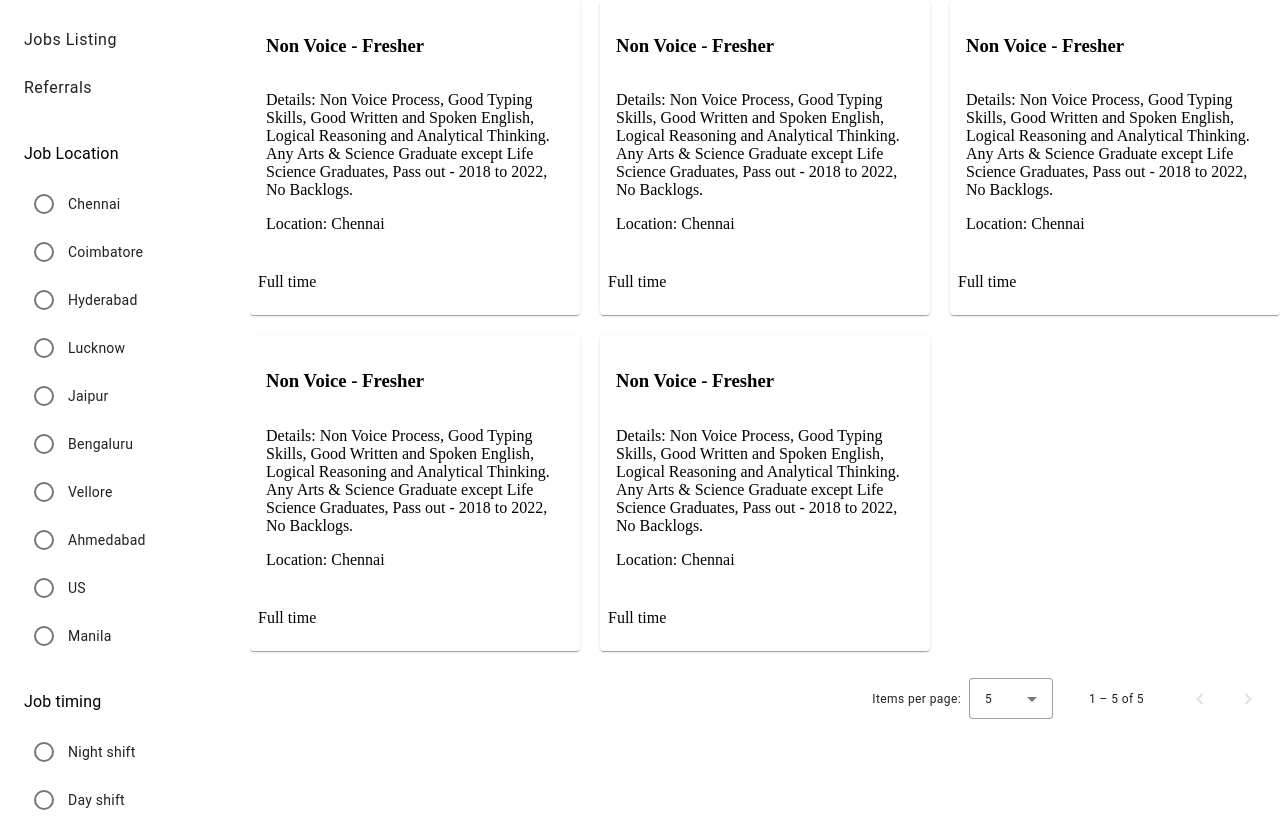
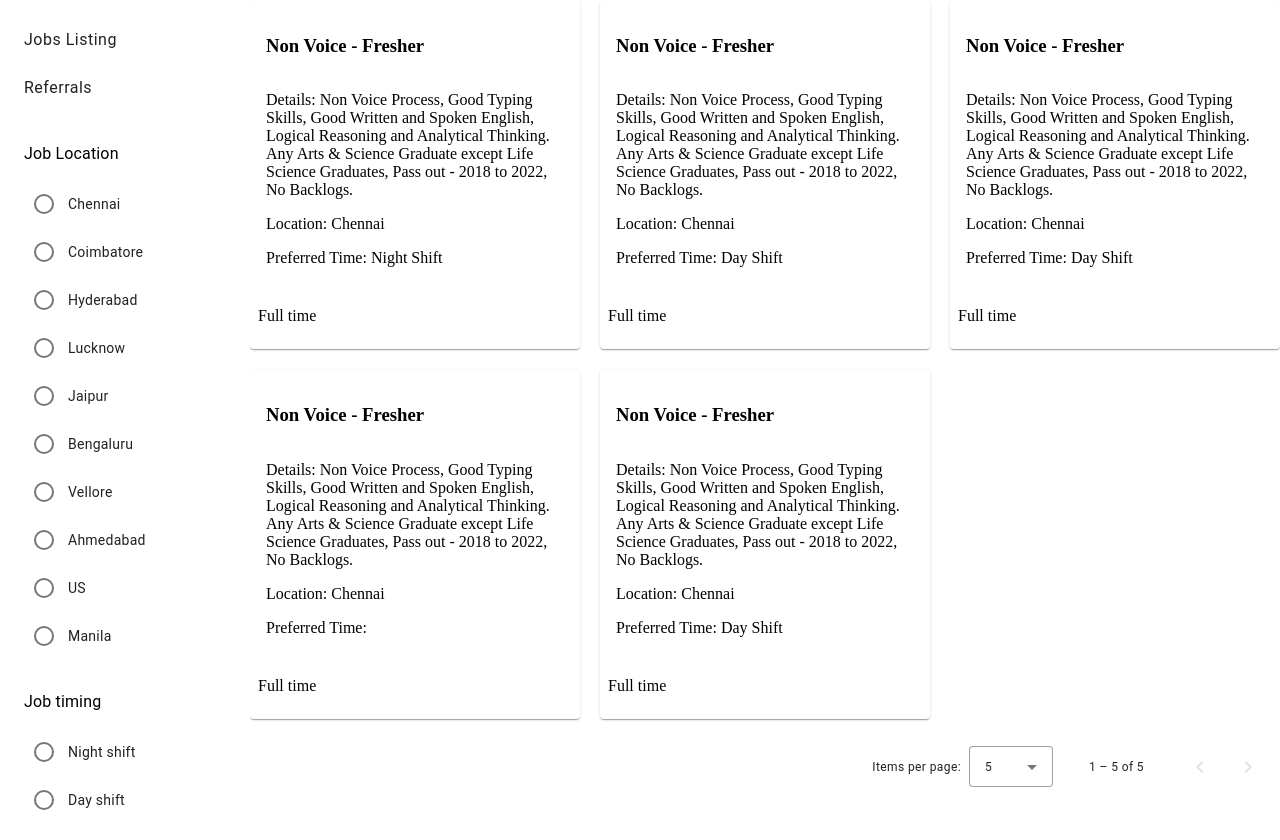
Before and after one commit to mithun30052001/angular-filters, an Angular app: page /jobs in a window 1280 px wide. Built offline with nearby package versions, Linux system fonts and the light colour scheme.

Commit message:
Timing Feature

```diff
--- a/src/app/jobs-listing/jobs-listing.component.html
+++ b/src/app/jobs-listing/jobs-listing.component.html
@@ -8,8 +8,9 @@
       </mat-card-header>
       <mat-card-content>
         <div class="card-body">
-          <p> Details: {{ job.details }}</p>
+          <p>Details: {{ job.details }}</p>
           <p>Location: {{ job.location }}</p>
+          <p>Preferred Time: {{ job.timePreference }}</p>
         </div>
       </mat-card-content>
       <mat-card-actions>
--- a/src/app/jobs-listing/jobs-listing.component.ts
+++ b/src/app/jobs-listing/jobs-listing.component.ts
@@ -15,6 +15,7 @@ export class JobsListingComponent implements OnInit, AfterViewInit {
   pageSizeOptions: number[] = [5, 10, 25, 100];
   itemsPerPage: number = 5;
   location: string = '';
+  timings: string = '';
 
   constructor(
     private route: ActivatedRoute,
@@ -30,6 +31,7 @@ export class JobsListingComponent implements OnInit, AfterViewInit {
 
     this.route.queryParams.subscribe(params => {
       this.location = params['location'] || '';
+      this.timings = params['timings'] || '';
       this.itemsPerPage = +params['itemsPerPage'] || 5;
       this.applyFilter();
     });
@@ -49,6 +51,7 @@ export class JobsListingComponent implements OnInit, AfterViewInit {
       this.router.navigate([], {
         queryParams: {
           location: this.location,
+          timings: this.timings,
           itemsPerPage: this.itemsPerPage
         }
       });
@@ -57,17 +60,18 @@ export class JobsListingComponent implements OnInit, AfterViewInit {
   }
 
   private applyFilter() {
+    this.filteredJobListings = [...this.jobListings];
     if (this.location) {
-      this.filteredJobListings = this.jobListings.filter(job => job.location.toLowerCase() === this.location.toLowerCase());
-    } else {
-      this.filteredJobListings = this.jobListings;
+      this.filteredJobListings = this.filteredJobListings.filter(job => job.location.toLowerCase() === this.location.toLowerCase());
     }
-
+    if (this.timings) {
+      this.filteredJobListings = this.filteredJobListings.filter(job => job.timePreference?.toLowerCase() === this.timings.toLowerCase());
+    }
     if (this.paginator) {
       const startIndex = this.paginator.pageIndex * this.itemsPerPage;
       const endIndex = startIndex + this.itemsPerPage;
       this.filteredJobListings = this.filteredJobListings.slice(startIndex, endIndex);
-    }else{
+    } else {
       this.filteredJobListings = this.filteredJobListings.slice(0, this.itemsPerPage);
     }
   }
--- a/src/app/services/job.services.ts
+++ b/src/app/services/job.services.ts
@@ -9,10 +9,10 @@ export class JobsService {
 
   getJobListings(): Observable<any[]> {
     const jobListings = [
-      { title: 'Non Voice - Fresher', location: 'Chennai', details: 'Non Voice Process, Good Typing Skills, Good Written and Spoken English, Logical Reasoning and Analytical Thinking. Any Arts & Science Graduate except Life Science Graduates, Pass out - 2018 to 2022, No Backlogs.', type: 'Full time', experience: 'Fresher', date: '18 Jan 2023' },
-      { title: 'Non Voice - Fresher', location: 'Chennai', details: 'Non Voice Process, Good Typing Skills, Good Written and Spoken English, Logical Reasoning and Analytical Thinking. Any Arts & Science Graduate except Life Science Graduates, Pass out - 2018 to 2022, No Backlogs.', type: 'Full time', experience: 'Fresher', date: '18 Jan 2023' },
-      { title: 'Non Voice - Fresher', location: 'Chennai', details: 'Non Voice Process, Good Typing Skills, Good Written and Spoken English, Logical Reasoning and Analytical Thinking. Any Arts & Science Graduate except Life Science Graduates, Pass out - 2018 to 2022, No Backlogs.', type: 'Full time', experience: 'Fresher', date: '18 Jan 2023' },
-      { title: 'Non Voice - Fresher', location: 'Chennai', details: 'Non Voice Process, Good Typing Skills, Good Written and Spoken English, Logical Reasoning and Analytical Thinking. Any Arts & Science Graduate except Life Science Graduates, Pass out - 2018 to 2022, No Backlogs.', type: 'Full time', experience: 'Fresher', date: '18 Jan 2023' },{ title: 'Non Voice - Fresher', location: 'Chennai', details: 'Non Voice Process, Good Typing Skills, Good Written and Spoken English, Logical Reasoning and Analytical Thinking. Any Arts & Science Graduate except Life Science Graduates, Pass out - 2018 to 2022, No Backlogs.', type: 'Full time', experience: 'Fresher', date: '18 Jan 2023' },
+      { title: 'Non Voice - Fresher', location: 'Chennai', details: 'Non Voice Process, Good Typing Skills, Good Written and Spoken English, Logical Reasoning and Analytical Thinking. Any Arts & Science Graduate except Life Science Graduates, Pass out - 2018 to 2022, No Backlogs.', type: 'Full time', experience: 'Fresher', date: '18 Jan 2023', timePreference: 'Night Shift' },
+      { title: 'Non Voice - Fresher', location: 'Chennai', details: 'Non Voice Process, Good Typing Skills, Good Written and Spoken English, Logical Reasoning and Analytical Thinking. Any Arts & Science Graduate except Life Science Graduates, Pass out - 2018 to 2022, No Backlogs.', type: 'Full time', experience: 'Fresher', date: '18 Jan 2023', timePreference: 'Day Shift' },
+      { title: 'Non Voice - Fresher', location: 'Chennai', details: 'Non Voice Process, Good Typing Skills, Good Written and Spoken English, Logical Reasoning and Analytical Thinking. Any Arts & Science Graduate except Life Science Graduates, Pass out - 2018 to 2022, No Backlogs.', type: 'Full time', experience: 'Fresher', date: '18 Jan 2023', timePreference: 'Day Shift' },
+      { title: 'Non Voice - Fresher', location: 'Chennai', details: 'Non Voice Process, Good Typing Skills, Good Written and Spoken English, Logical Reasoning and Analytical Thinking. Any Arts & Science Graduate except Life Science Graduates, Pass out - 2018 to 2022, No Backlogs.', type: 'Full time', experience: 'Fresher', date: '18 Jan 2023' },{ title: 'Non Voice - Fresher', location: 'Chennai', details: 'Non Voice Process, Good Typing Skills, Good Written and Spoken English, Logical Reasoning and Analytical Thinking. Any Arts & Science Graduate except Life Science Graduates, Pass out - 2018 to 2022, No Backlogs.', type: 'Full time', experience: 'Fresher', date: '18 Jan 2023', timePreference: 'Day Shift'},
       { title: 'Non Voice - Fresher', location: 'Chennai', details: 'Non Voice Process, Good Typing Skills, Good Written and Spoken English, Logical Reasoning and Analytical Thinking. Any Arts & Science Graduate except Life Science Graduates, Pass out - 2018 to 2022, No Backlogs.', type: 'Full time', experience: 'Fresher', date: '18 Jan 2023' },
       { title: 'Non Voice - Fresher', location: 'Coimbatore', details: 'Non Voice Process, Good Typing Skills, Good Written and Spoken English, Logical Reasoning and Analytical Thinking. Any Arts & Science Graduate except Life Science Graduates, Pass out - 2018 to 2022, No Backlogs.', type: 'Full time', experience: 'Fresher', date: '18 Jan 2023' },
       { title: 'Non Voice - Fresher', location: 'Hyderabad', details: 'Non Voice Process, Good Typing Skills, Good Written and Spoken English, Logical Reasoning and Analytical Thinking. Any Arts & Science Graduate except Life Science Graduates, Pass out - 2018 to 2022, No Backlogs.', type: 'Full time', experience: 'Fresher', date: '18 Jan 2023' },
```
